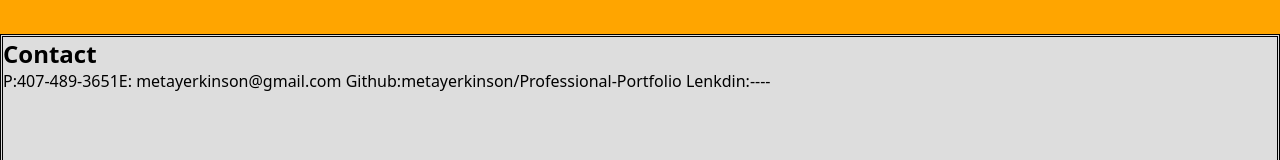
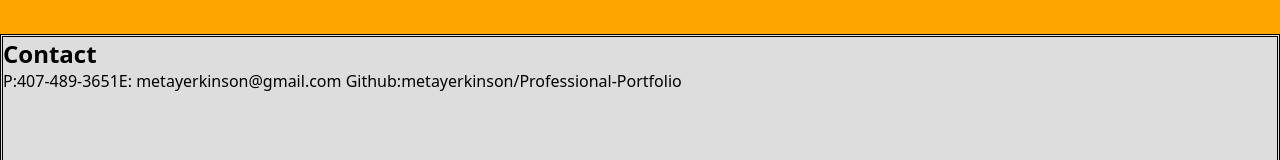
Before and after one commit to metayerkinson/My-Professional-Portfolio-, a plain HTML site: page index.html in a window 1280 px wide. Shown: the part 628-788 px from the top of the page. Drawn offline with Linux system fonts and the light colour scheme.

Commit message:
first push

```diff
--- a/index.html
+++ b/index.html
@@ -58,7 +58,7 @@
         <li>E: metayerkinson@gmail.com </li>
         <Li> Github:metayerkinson/Professional-Portfolio
         </Li>
-        <li>Lenkdin:----</a></H3></li>
+
     </ul>
 </Footer>
 </body>
```
